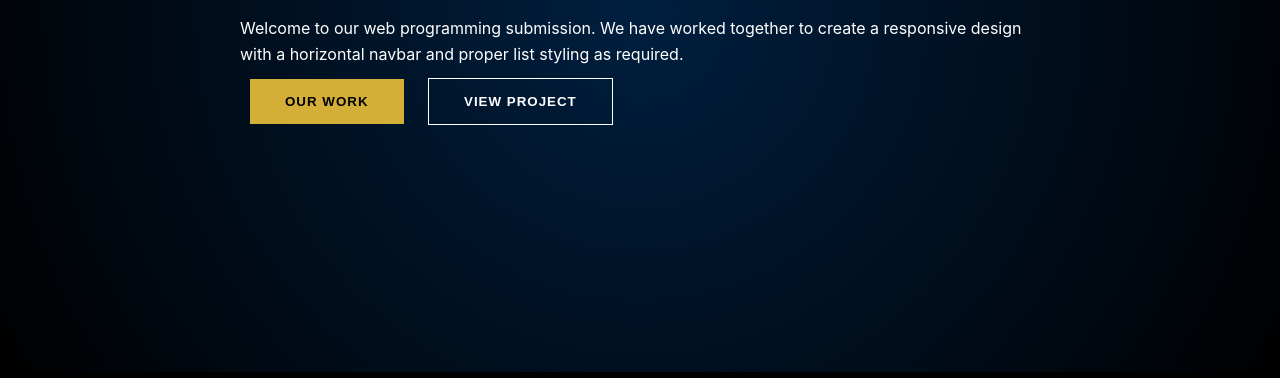
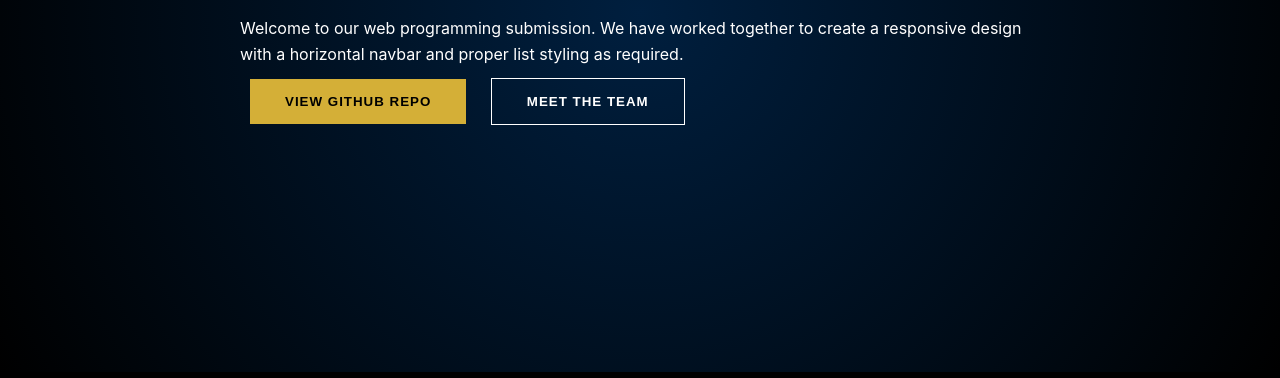
Before and after one commit to Coolvapour/BSE-Web-design-group-5, a plain HTML site: page index.html in a window 1280 px wide. Shown: the part 422-800 px from the top of the page. Drawn offline with Linux system fonts and the light colour scheme.

Commit message:
Add GitHub repo link in hero and footer sections
Updated the hero section with a link to the GitHub repository and adjusted the footer to include the source code link.

```diff
--- a/index.html
+++ b/index.html
@@ -31,8 +31,13 @@
                 <h1>Engineering <span class="highlight">Our</span> Future</h1>
                 <p>Welcome to our web programming submission. We have worked together to create a responsive design with a horizontal navbar and proper list styling as required.</p>
                 <div class="cta-buttons">
-                    <button class="btn-primary">Our Work</button>
-                    <button class="btn-secondary">View Project</button>
+                    <!-- Link to your GitHub Repo -->
+                    <a href="https://github.com/YourUsername/YourRepoName" target="_blank" style="text-decoration: none;">
+                        <button class="btn-primary">View GitHub Repo</button>
+                    </a>
+                    <a href="#about" style="text-decoration: none;">
+                        <button class="btn-secondary">Meet the Team</button>
+                    </a>
                 </div>
             </div>
         </section>
@@ -221,6 +226,11 @@
     <footer>
         <div class="footer-content">
             <p>&copy; 2026 Group 5 - Introduction to Web Design CAT Submission</p>
+            <p style="margin-top: 10px;">
+                <a href="https://github.com/Coolvapour/BSE-Web-design-group-5" target="_blank" style="color: var(--gold); text-decoration: none; font-weight: bold;">
+                    Source Code on GitHub
+                </a>
+            </p>
         </div>
     </footer>
 
```
